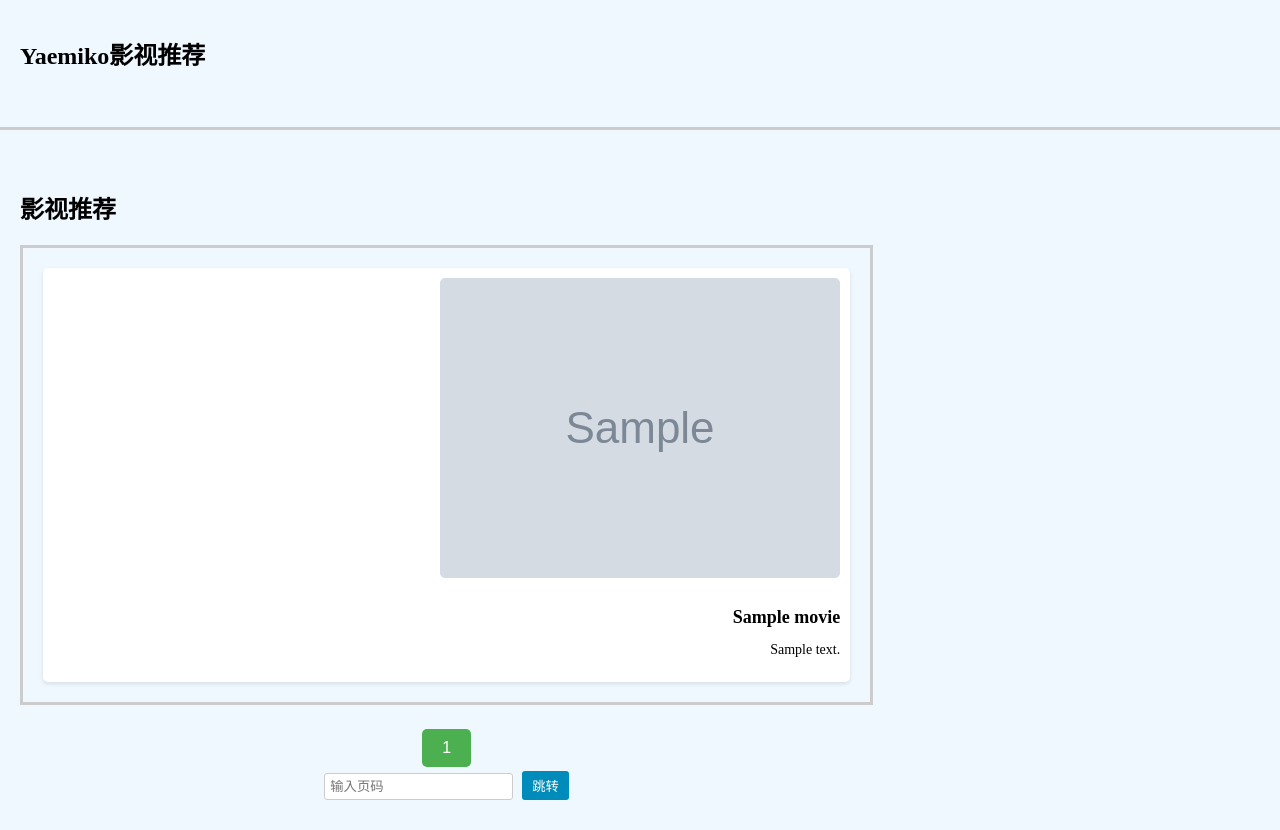
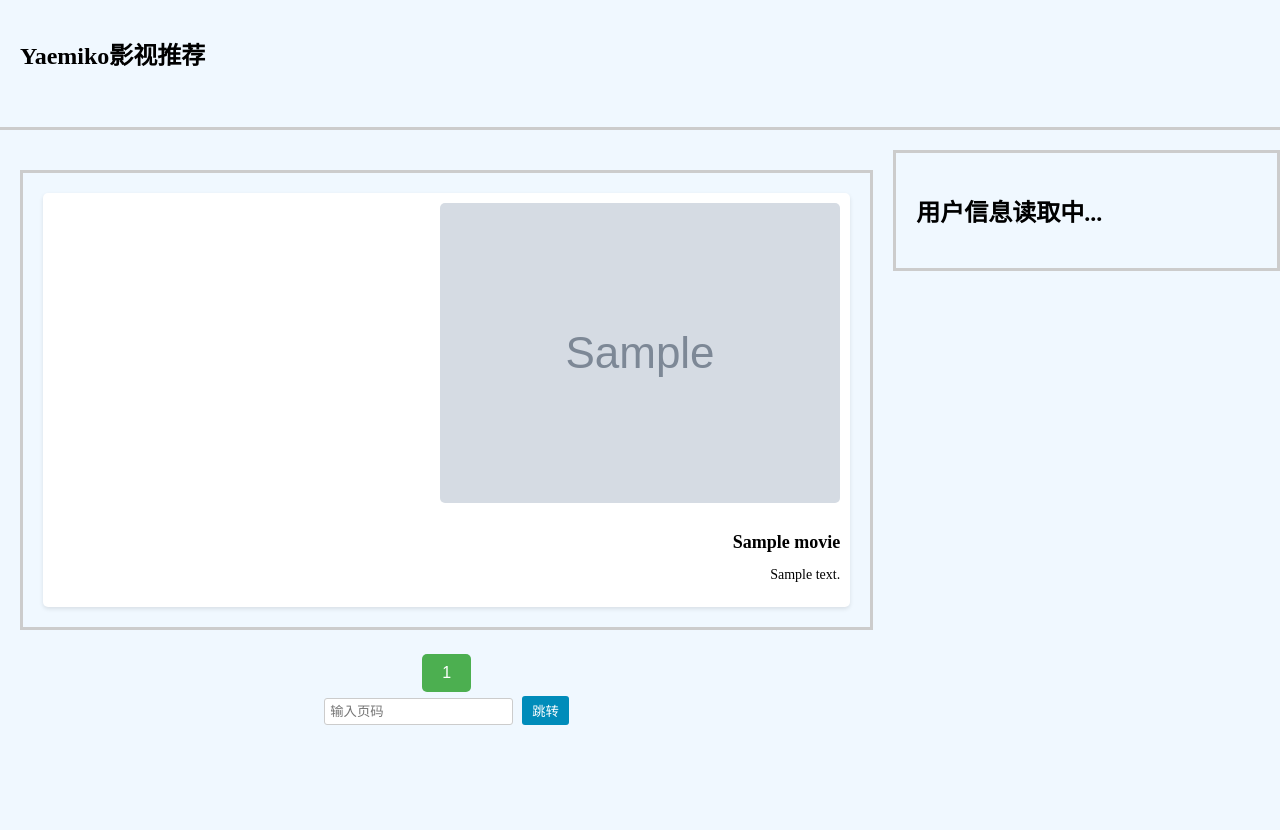
Before and after one commit to Yaemikoreal/Movie-Rom, a Django app: template moviereal/templates/index.html in a window 1280 px wide. After the commit the page ends 725 px from the top, so only its background shows below. Run offline with Django 5.2, Linux system fonts and the light colour scheme; the template is opened without the code that fills it: most values are stand-ins (such as "Sample title", 1, 10 or a date in 2020); grey boxes marked "Sample" are stand-in pictures.

Commit message:
【任务】添加index页面逻辑，现在，添加了用户信息展示，上传了用户信息获取脚本(信息源来自于django原始表)

```diff
--- a/MovieRecommended/urls.py
+++ b/MovieRecommended/urls.py
@@ -30,6 +30,10 @@ urlpatterns = [
 
     # 测试页面，用于展示
     path('moviereal/index', moviereal.views.index, name='index'),
+
+    # 获取用户信息，从django默认用户表中
+    path('moviereal/userlogmsg', moviereal.views.userlogmsg, name='userlogmsg'),
+
     # path('detail/', moviereal.views.detail, name='detail'),
     path('detail/<int:goods_id>/', moviereal.views.detail, name='detail'),
 ]
--- a/moviereal/templates/index.html
+++ b/moviereal/templates/index.html
@@ -17,10 +17,26 @@
             width: 33.33%;
             padding: 20px;
         }
+        /* 父容器 */
+        .container {
+            display: flex; /* 使用 Flexbox 布局 */
+            justify-content: space-between; /* 左右对齐 */
+            align-items: flex-start; /* 垂直方向上与顶部对齐 */
+        }
+        /* 电影容器 */
         .content {
             width: 66.66%;
             padding: 20px;
             text-align: right; /* 文本右对齐 */
+        }
+        /* 用户信息容器 */
+        .right-container {
+            flex-grow: 1; /* 让右容器自动扩展填充剩余空间 */
+            {#width: 33.33%; /* 右容器宽度为33.33% */#}
+            border: 3px solid #ccc; /* 边框 */
+            background-color: #f0f8ff;
+            padding: 20px;
+            box-sizing: border-box;
         }
         .movie-container {
             display: flex;
@@ -132,10 +148,12 @@
             background-color: #007aaf; /* 鼠标悬停时深蓝色背景 */
         }
 
-        /* 电影边框 */
+        /* 电影边框容器 */
         #movie-container-wrapper {
+            flex-grow: 1; /* 让左容器自动扩展填充剩余空间 */
             border: 3px solid #ccc; /* 边框 */
             padding: 10px; /* 可选：添加内边距以增加内容与边框之间的空间 */
+            box-sizing: border-box;
         }
 
         /* 页码容器和页数跳转器样式 */
@@ -151,8 +169,8 @@
     </div>
     <div id="username-display"></div>
     <hr>
+    <div class="container">
         <div class="content">
-        <h2 id="main-title">影视推荐</h2>
             <!-- 新添加的容器，用于展示电影 -->
             <div id="movie-container-wrapper">
             <div class="movie-container">
@@ -184,6 +202,13 @@
                 </div>
             </div>
         </div>
+        <div class="right-container" id="right-container">
+                <h2>用户信息读取中...</h2>
+            </div>
+    </div>
+
+
+{#    <div class="clearfix"></div>#}
     <script>
     document.addEventListener('DOMContentLoaded', function() {
         // 获取标题元素
@@ -241,8 +266,24 @@
         if (username) {
             var usernameDisplay = document.getElementById('username-display');
             usernameDisplay.textContent = '欢迎，' + username;
+            // 发送请求并附带用户名，从表中获取用户信息
+            var xhr = new XMLHttpRequest();
+            xhr.onreadystatechange = function() {
+                if (xhr.readyState === 4 && xhr.status === 200) {
+                    var responseData = JSON.parse(xhr.responseText);
+                    // 将用户信息展示到页面
+                    var userLogMsgDiv = document.getElementById('right-container');
+                    userLogMsgDiv.innerHTML = '<h2>用户信息'+'</h2>'+
+                                              '<p>用户id：' + responseData.id + '</p>'+
+                                              '<p>用户昵称：'+ responseData.nickname + '</p>'+
+                                              '<p>用户名：'+ responseData.username + '</p>'+
+                                              '<p>邮箱：'+ responseData.email + '</p>'+
+                                              '<p>上次登录时间：' + responseData.lastlogin + '</p>';
                 }
-
+            };
+            xhr.open('GET', '/moviereal/userlogmsg?username=' + encodeURIComponent(username), true);
+            xhr.send();
+        }
 
         // 获取影视列表容器和影视数量
         var movieContainer = document.querySelector('.movie-container');
```
Also changed, not shown: data_entry/ReadUserLogMsg.py (added, +60 -0 lines), moviereal/views.py (+12 -2 lines). Lines whose indentation alone changed are shown as unchanged.
